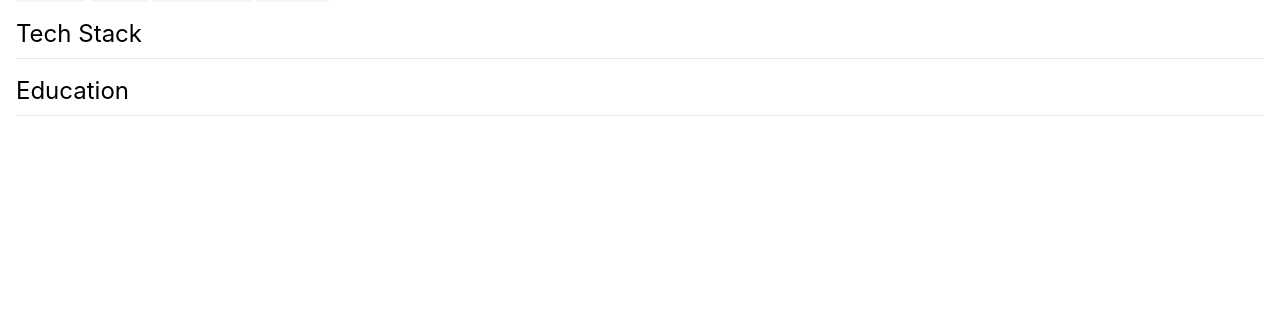
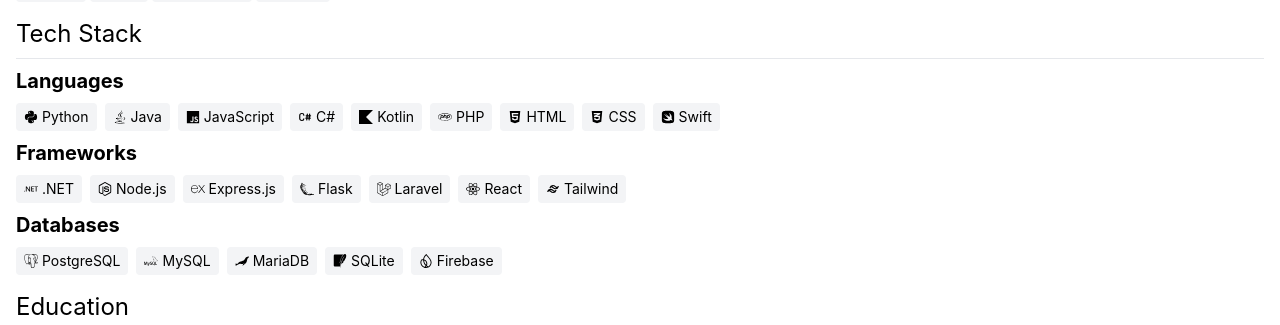
Before and after one commit to majackie/portfolio-v2, a React (Create React App) app: page / in a window 1280 px wide. Shown: the part 3554-3879 px from the top of the page. Before the commit the page ends 3694 px from the top, so only its background shows below. Built offline with nearby package versions, Linux system fonts and the light colour scheme.

Commit message:
complete tech stack

```diff
--- a/src/components/TechStack.js
+++ b/src/components/TechStack.js
@@ -1,10 +1,88 @@
+import {
+  FaPython,
+  FaJava,
+  FaJs,
+  FaHtml5,
+  FaCss3Alt,
+  FaSwift,
+  FaPhp,
+  FaReact,
+} from "react-icons/fa";
+import { TbBrandCSharp, TbBrandTailwind, } from "react-icons/tb";
+import {
+  SiKotlin,
+  SiDotnet,
+  SiNodedotjs,
+  SiExpress,
+  SiFlask,
+  SiLaravel,
+  SiPostgresql,
+  SiMysql,
+  SiMariadb,
+  SiSqlite,
+  SiFirebase,
+} from "react-icons/si";
+
 function TechStack() {
+  const languages = [
+    { icon: FaPython, label: "Python" },
+    { icon: FaJava, label: "Java" },
+    { icon: FaJs, label: "JavaScript" },
+    { icon: TbBrandCSharp, label: "C#" },
+    { icon: SiKotlin, label: "Kotlin" },
+    { icon: FaPhp, label: "PHP" },
+    { icon: FaHtml5, label: "HTML" },
+    { icon: FaCss3Alt, label: "CSS" },
+    { icon: FaSwift, label: "Swift" },
+  ];
+
+  const frameworks = [
+    { icon: SiDotnet, label: ".NET" },
+    { icon: SiNodedotjs, label: "Node.js" },
+    { icon: SiExpress, label: "Express.js" },
+    { icon: SiFlask, label: "Flask" },
+    { icon: SiLaravel, label: "Laravel" },
+    { icon: FaReact, label: "React" },
+    { icon: TbBrandTailwind, label: "Tailwind" },
+  ];
+
+  const databases = [
+    { icon: SiPostgresql, label: "PostgreSQL" },
+    { icon: SiMysql, label: "MySQL" },
+    { icon: SiMariadb, label: "MariaDB" },
+    { icon: SiSqlite, label: "SQLite" },
+    { icon: SiFirebase, label: "Firebase" },
+  ];
+
+  const renderBadges = (items) =>
+    items.map((item, index) => (
+      <div
+        key={index}
+        className="flex items-center gap-1 px-2 py-1 rounded bg-gray-100 dark:bg-gray-800 text-sm"
+      >
+        <item.icon title={item.label} />
+        <span>{item.label}</span>
+      </div>
+    ));
+
   return (
     <div id="techstack" className="mt-4">
       <div className="text-2xl">Tech Stack</div>
       <hr className="my-2" />
-        <div>
 
+      <div className="mt-2">
+        <div className="font-bold text-xl mb-2">Languages</div>
+        <div className="flex flex-wrap gap-2">{renderBadges(languages)}</div>
+      </div>
+
+      <div className="mt-2">
+        <div className="font-bold text-xl mb-2">Frameworks</div>
+        <div className="flex flex-wrap gap-2">{renderBadges(frameworks)}</div>
+      </div>
+
+      <div className="mt-2">
+        <div className="font-bold text-xl mb-2">Databases</div>
+        <div className="flex flex-wrap gap-2">{renderBadges(databases)}</div>
       </div>
     </div>
   );
```
Lines whose indentation alone changed are shown as unchanged.
